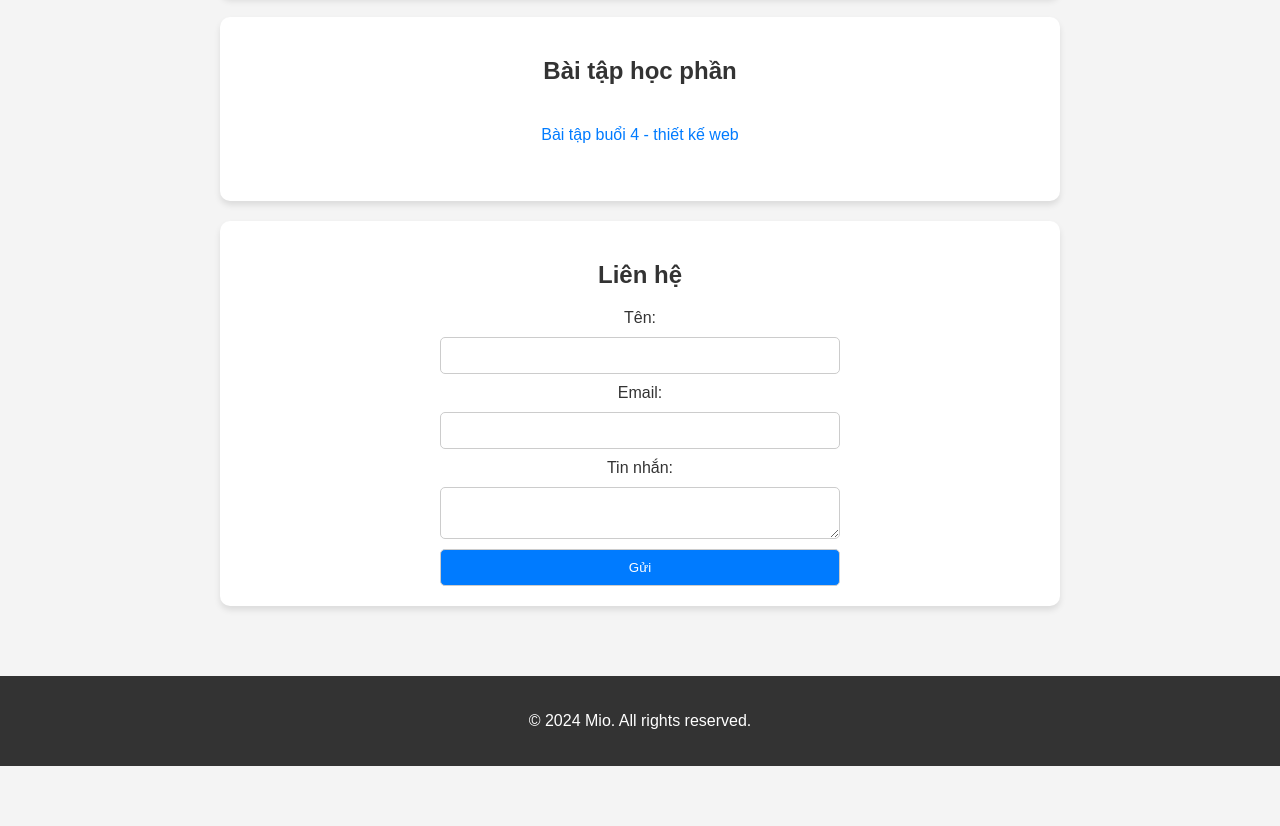
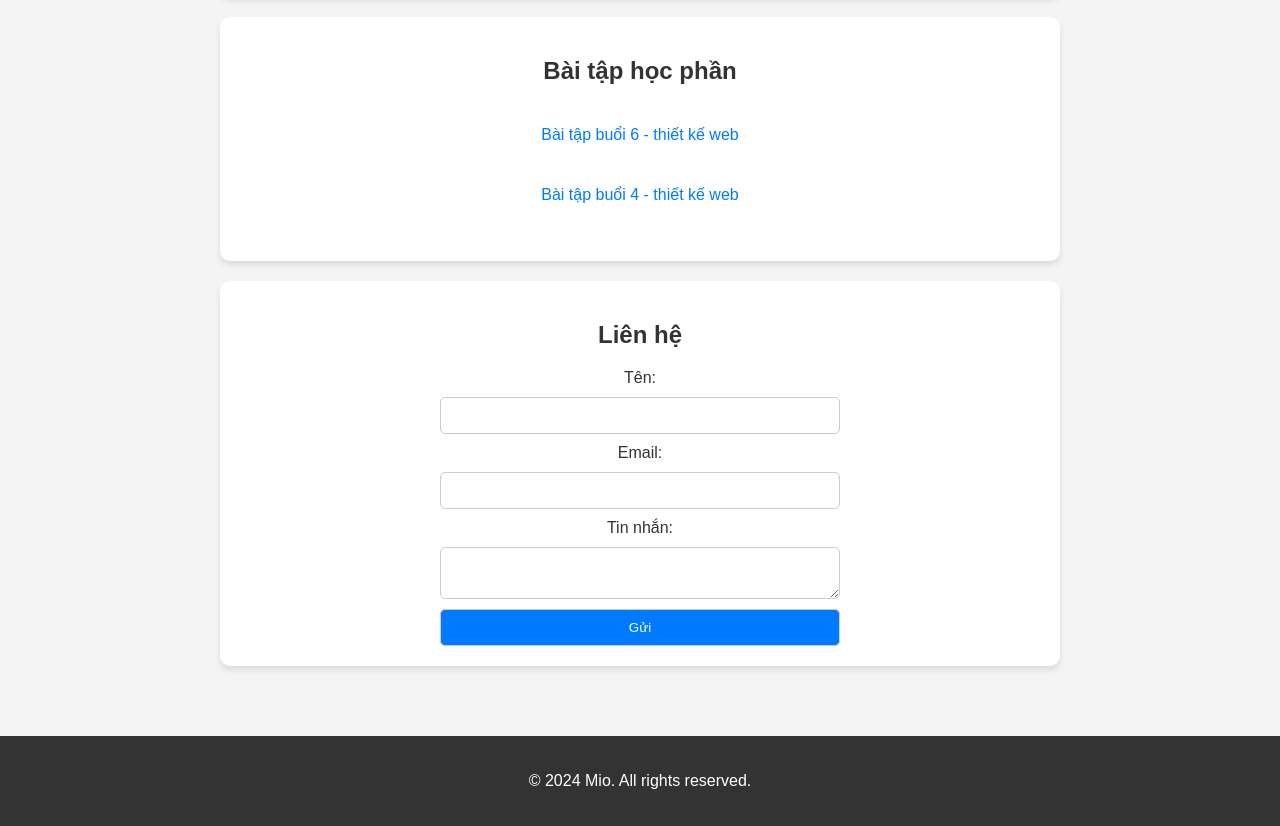
Before and after one commit to Nhunguyen712/bai4_buoi3, a plain HTML site: page index.html in a window 1280 px wide. Shown: the part 1129-1955 px from the top of the page. Before the commit the page ends 1895 px from the top, so only its background shows below. Drawn offline with Linux system fonts and the light colour scheme.

Commit message:
Update index.html

```diff
--- a/index.html
+++ b/index.html
@@ -58,6 +58,7 @@
       <section id="projects">
         <h2>Bài tập học phần</h2>
         <ul>
+          <li><p><a href="https://nhunguyen712.github.io/bai1buoi4/">Bài tập buổi 6 - thiết kế web </a></p> </li>
           <li><p><a href="https://nhunguyen712.github.io/bai1buoi4/">Bài tập buổi 4 - thiết kế web </a></p> </li>
         </ul>
       </section>
```
